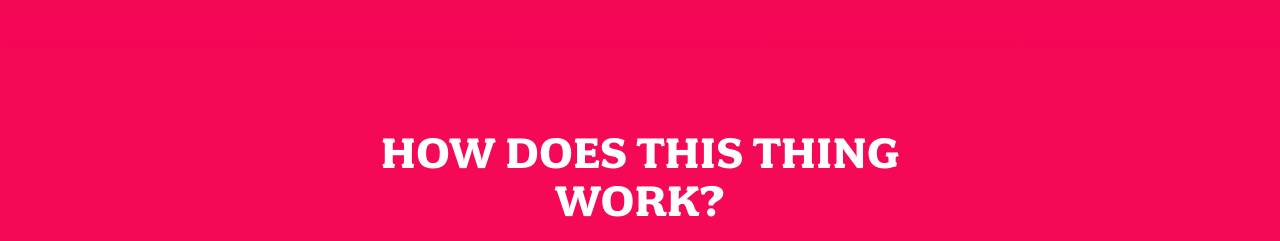
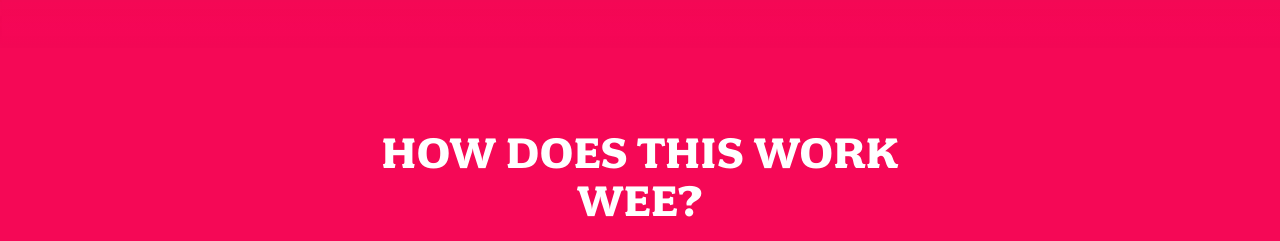
Before and after one commit to AndresHMosqueda/wildrydes-site, a plain HTML site: page index.html in a window 1280 px wide. Shown: the part 900-1141 px from the top of the page. Drawn offline with Linux system fonts and the light colour scheme.

Commit message:
updating index.html

```diff
--- a/index.html
+++ b/index.html
@@ -30,7 +30,7 @@
 
   <section class="home-about">
     <div class="row column large-9 xlarge-6 xxlarge-4">
-      <h2 class="section-title">How Does This Thing Work?</h2>
+      <h2 class="section-title">How Does This Work wee?</h2>
       <p class="content">
         In today’s fast paced world, you’ve got places you need to be but not enough time in your jam packed schedule. Wouldn’t it be nice if there were a transportation service that changed the way you get around daily? Introducing Wild Rydes, an innovative transportation service that helps people get to their destination faster and hassle-free. Getting started is as easy as tapping a button in our app.
       </p>
```
